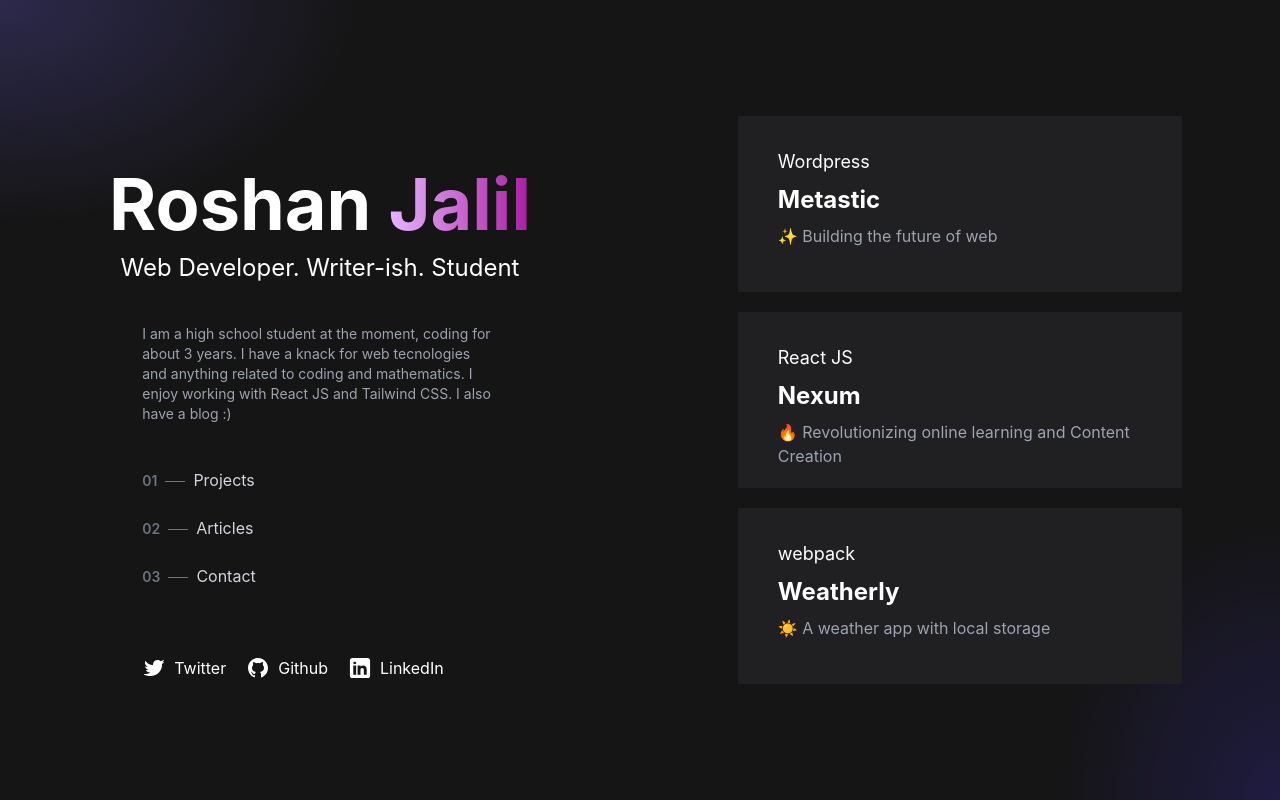
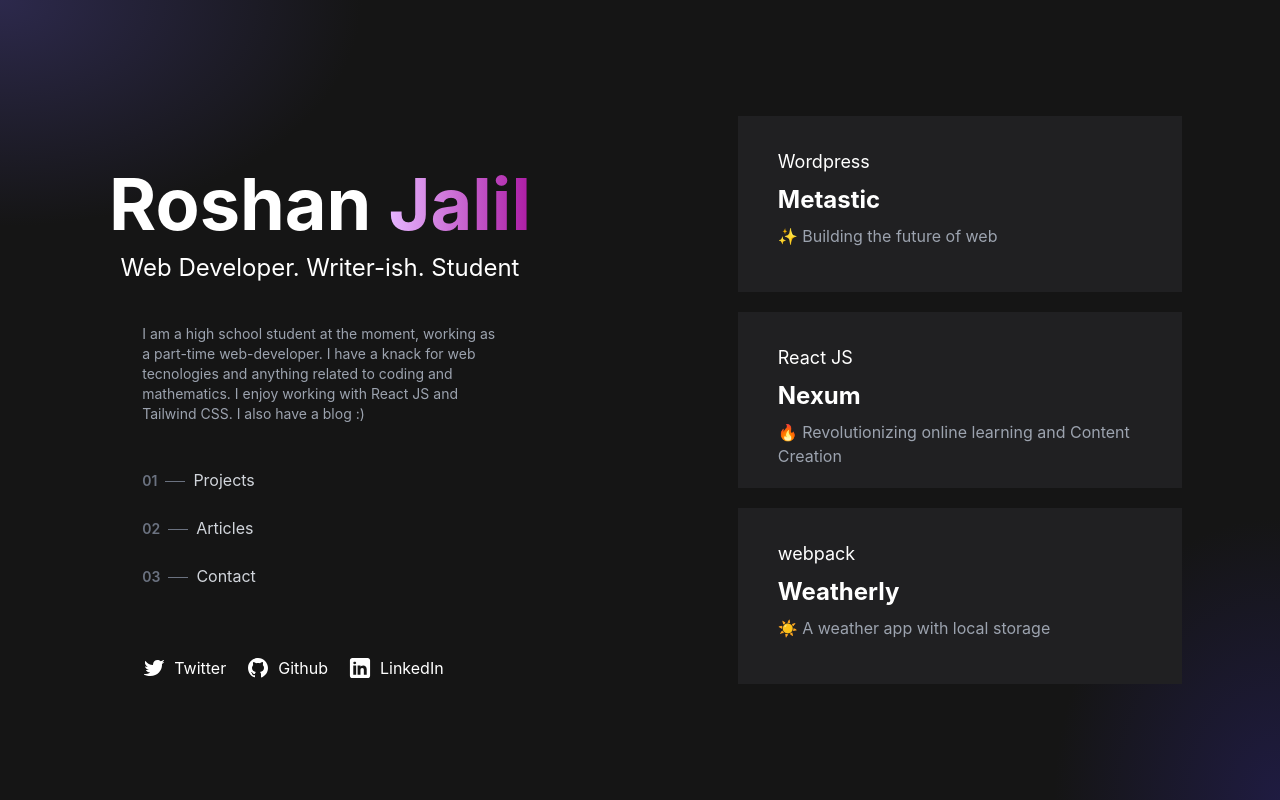
Before and after one commit to roshaan005/portfolio, a Next.js app: page / in a window 1280 px wide. Built offline with nearby package versions, Linux system fonts and the light colour scheme.

Commit message:
changed text

```diff
--- a/pages/components/Layout.js
+++ b/pages/components/Layout.js
@@ -15,7 +15,7 @@ function Layout() {
          <div className='w-5/6 mt-10 md:mt-32 mb-10 h-fit lg:flex lg:flex-col lg:justify-center lg:items-center '>
            <span className='text-white font-bold text-5xl md:text-7xl'>Roshan <span className='text-gradient'> Jalil</span></span>
            <span className='mt-3 text-white  text-xl lg:text-2xl block'>Web Developer. Writer-ish. Student</span>
-           <div className=' mt-6  lg:w-8/12 set-padding  w-full  lg:mt-10 block text-gray-400 text-sm'>I am a high school student at the moment, coding for about 3 years. I have a knack for web tecnologies and anything related to coding and mathematics. I enjoy working with <span>React JS</span> and <span>Tailwind CSS</span>. I also have a blog :) </div>
+           <div className=' mt-6  lg:w-8/12 set-padding  w-full  lg:mt-10 block text-gray-400 text-sm'>I am a high school student at the moment, working as a part-time web-developer. I have a knack for web tecnologies and anything related to coding and mathematics. I enjoy working with <span>React JS</span> and <span>Tailwind CSS</span>. I also have a blog :) </div>
            <NavElements/>
            <Socials/>
 
```
